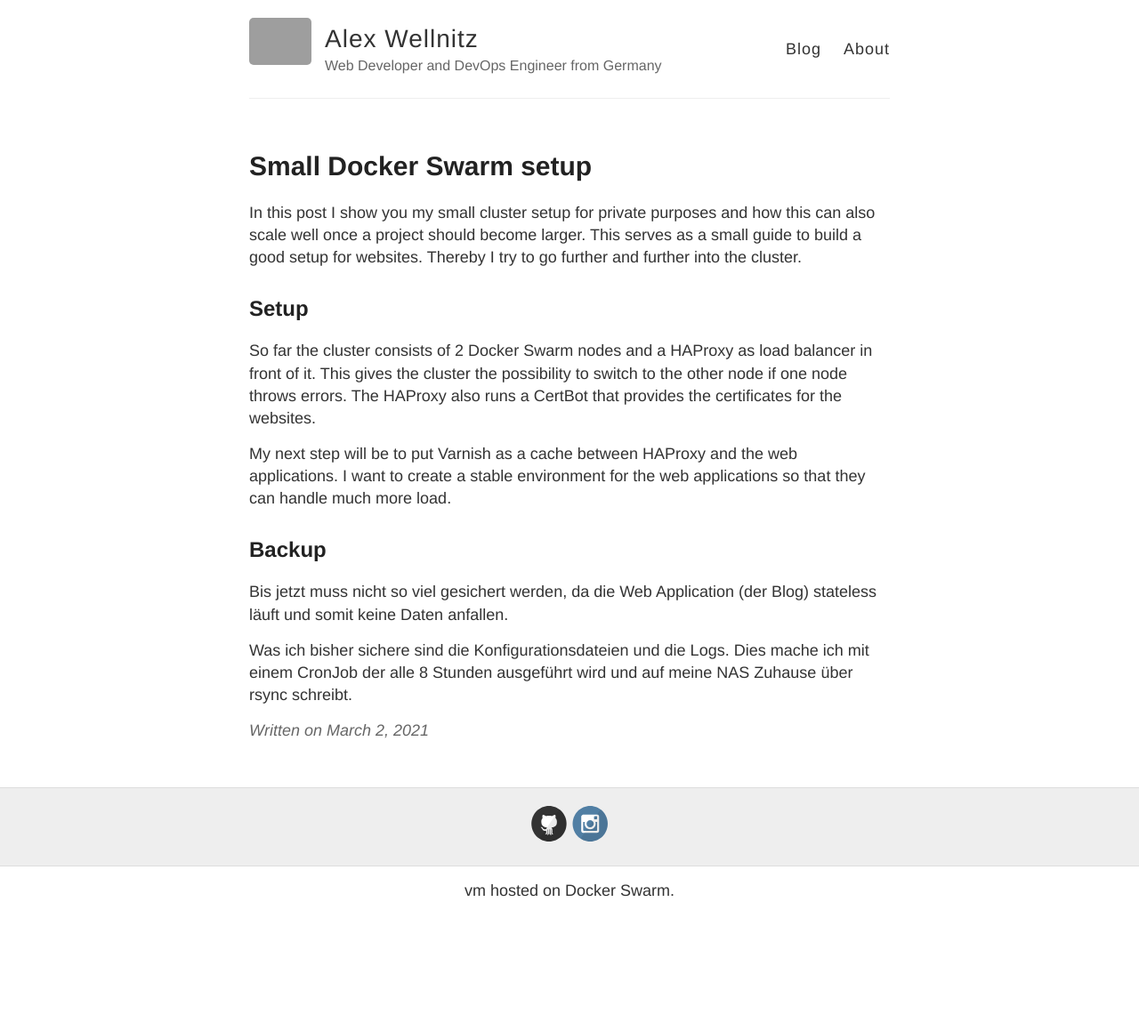
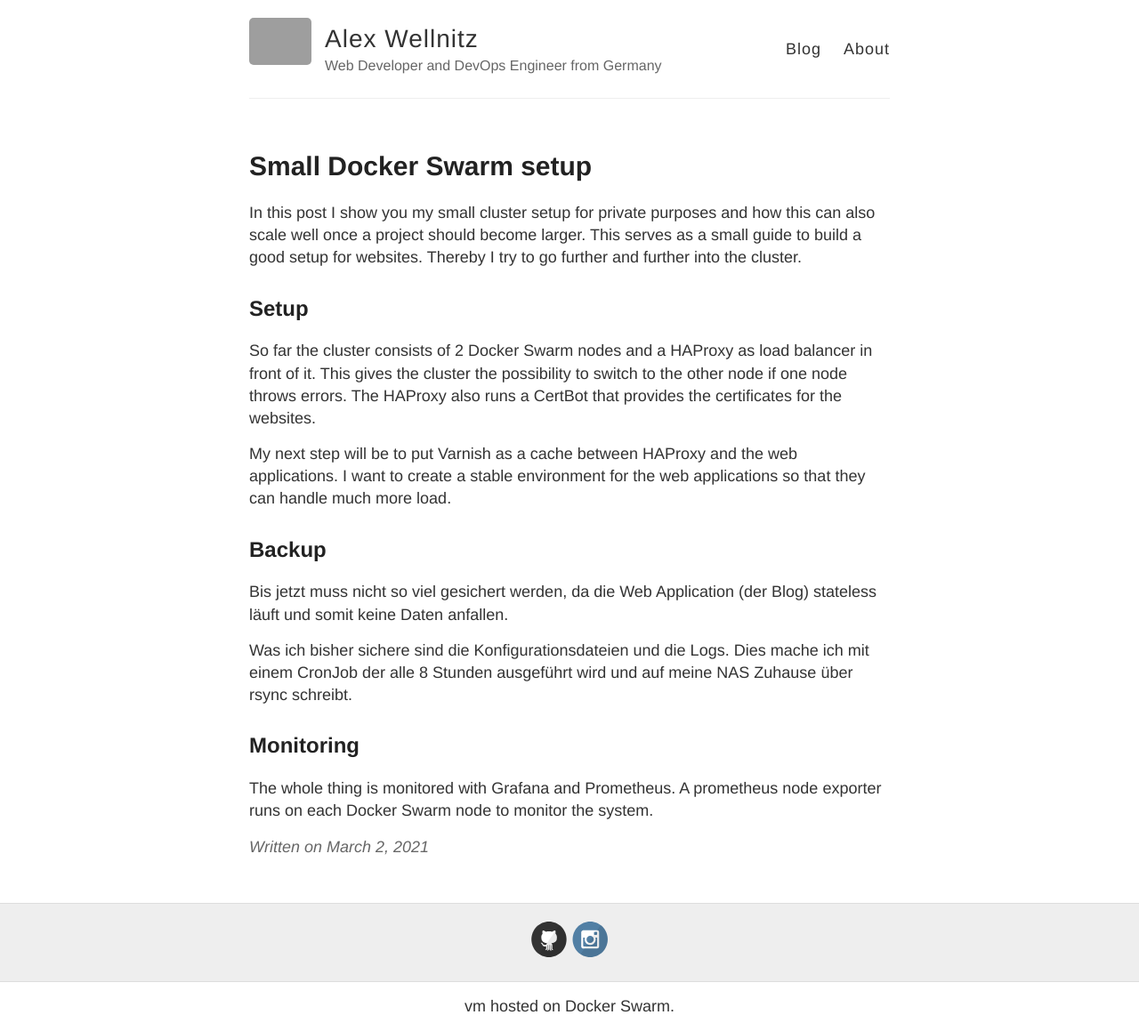
Before and after one commit to alexohneander/dev-null-blog, a Jekyll site: the page built from _posts/2021-03-02-Small-Docker-Swarm-Setup.md, in a window 1280 px wide. Shown: the whole page at 89% size. Built offline with Jekyll 4.4.1, drawn with Linux system fonts in a browser that asks for light colours; before the commit the page ends 1029 px from its top, so only the background shows below that; grey boxes are pictures that could not be loaded.

Commit message:
Update Post

```diff
--- a/_posts/2021-03-02-Small-Docker-Swarm-Setup.md
+++ b/_posts/2021-03-02-Small-Docker-Swarm-Setup.md
@@ -19,3 +19,7 @@ I want to create a stable environment for the web applications so that they can
 Bis jetzt muss nicht so viel gesichert werden, da die Web Application (der Blog) stateless läuft und somit keine Daten anfallen.
 
 Was ich bisher sichere sind die Konfigurationsdateien und die Logs. Dies mache ich mit einem CronJob der alle 8 Stunden ausgeführt wird und auf meine NAS Zuhause über rsync schreibt.
+
+## Monitoring
+
+The whole thing is monitored with Grafana and Prometheus. A prometheus node exporter runs on each Docker Swarm node to monitor the system.
```
